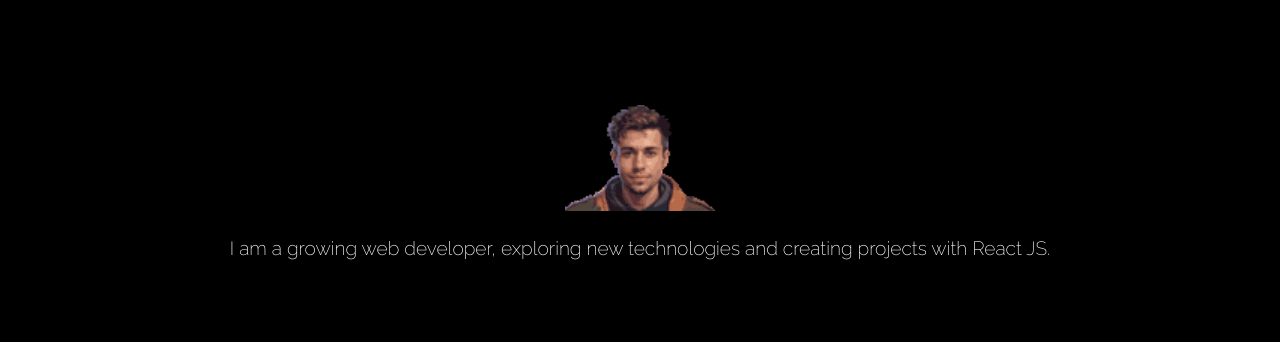
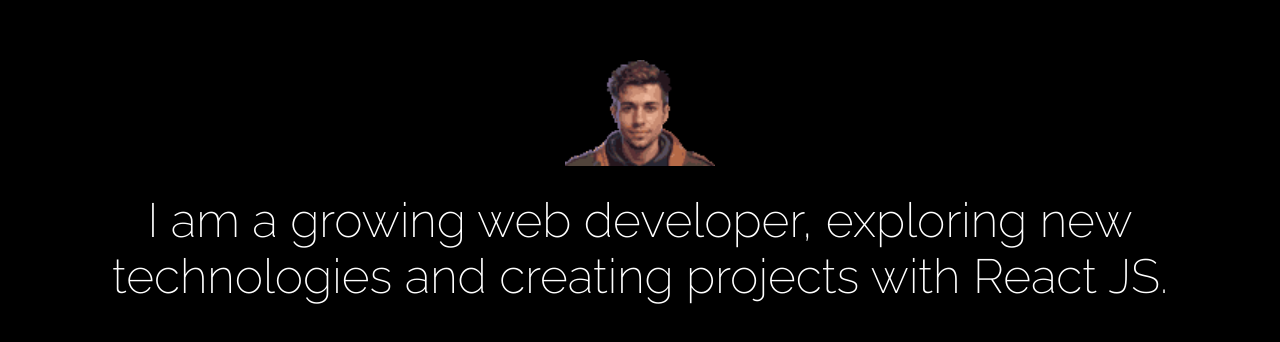
Before and after one commit to mati-fernandez/portfolio-react, a React (Vite) app: page /#/ in a window 1280 px wide. Shown: the part 168-510 px from the top of the page. Built offline with nearby package versions, Linux system fonts and the light colour scheme.

Commit message:
font-size herency fixed

```diff
--- a/src/App.css
+++ b/src/App.css
@@ -12,7 +12,7 @@
 }
 
 :root {
-  --font-size: 16px;
+  font-size: 16px;
   --color-primary: white;
   --color-background: black;
   --color-background-alpha: #4e644450;
@@ -21,7 +21,7 @@
 body {
   height: 100%;
   font-family: 'Raleway', Arial, Helvetica, sans-serif;
-  font-size: var(--font-size);
+  /* font-size: var(--font-size); */
   font-weight: 200;
   background-color: var(--color-background);
   color: var(--color-primary);
@@ -42,7 +42,7 @@
 #language-btn {
   cursor: pointer;
   font-family: 'Raleway', Arial, Helvetica, sans-serif;
-  font-size: 33px;
+  font-size: 1.3rem;
   font-weight: 200;
   background-color: transparent;
   color: var(--color-primary);
@@ -89,7 +89,7 @@
 
 #mobile-menu {
   justify-content: space-around;
-  font-size: calc(var(--font-size) * 1.8);
+  font-size: 1.8rem;
   display: flex;
   flex-direction: column;
   position: fixed;
@@ -134,7 +134,7 @@
 }
 
 .project {
-  font-size: calc(var(--font-size) * 1.2);
+  font-size: 1.2rem;
 }
 
 #mobile-menu > a:hover,
@@ -147,8 +147,8 @@
 
 /* Estilos para pantallas medianas (tablets) */
 @media (min-width: 601px) and (max-width: 1024px) {
-  body {
-    font-size: calc(var(--font-size) * 1.1);
+  :root {
+    font-size: 32px;
   }
 }
 
@@ -156,8 +156,8 @@
 
 /*----------------DESKTOP----------------*/
 @media (min-width: 1025px) {
-  body {
-    font-size: calc(var(--font-size) * 1.2);
+  :root {
+    font-size: 48px;
   }
 }
 
```
